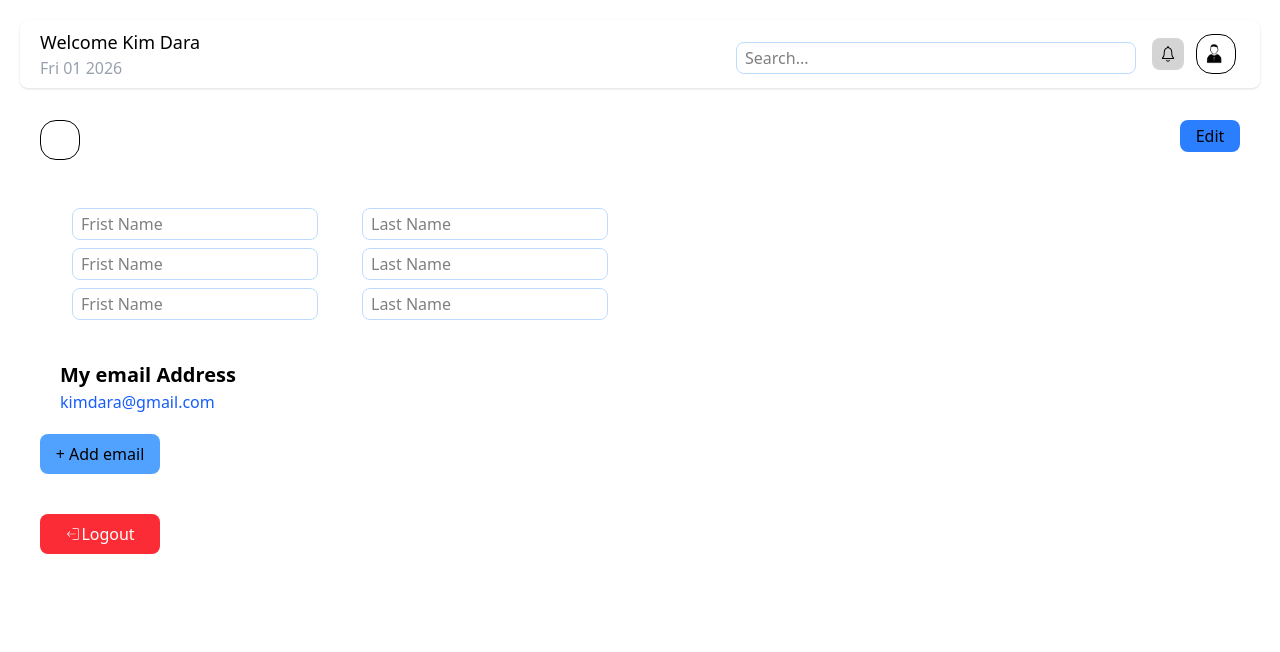
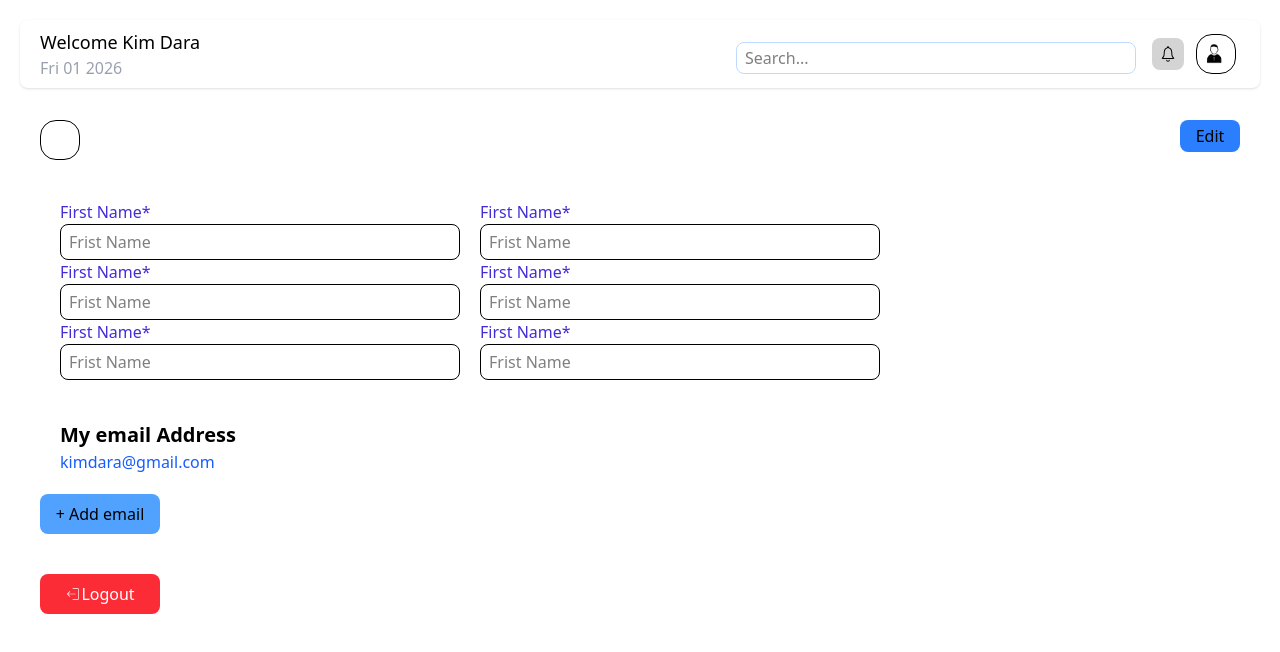
Before and after one commit to Kionyong/ecommerce1-with-next, a Next.js app: page /components/account in a window 1280 px wide. Shown: the top 652 px of the page. Built offline with nearby package versions, Linux system fonts and the light colour scheme.

Commit message:
5/4/2026/ Update folder account

```diff
--- a/next.config.ts
+++ b/next.config.ts
@@ -6,7 +6,7 @@ const nextConfig: NextConfig = {
     remotePatterns: [
       {
         protocol: "https",
-        hostname: "res.reres.cloudinary.com",
+        hostname: "**",
       }
     ],
   }
--- a/src/app/components/account/page.tsx
+++ b/src/app/components/account/page.tsx
@@ -41,16 +41,34 @@ export default function UserAccount() {
                         </div>
                         <form action="" className="w-1/2 p-5">
                               <div className="flex lg:flex-row justify-between flex-col">
-                                    <input type="text" name="" className="mr-3 rounded-lg border-blue-200 outline-0 border ms-8 h-8 sm:w-100 w-60 md:w-100 ps-2 mt-2 "placeholder="Frist Name" />
-                                    <input type="text" name="" className="mr-3 rounded-lg border-blue-200 outline-0 border ms-8 h-8 sm:w-100 w-60 md:w-100 ps-2 mt-2 " placeholder="Last Name" />
+                                    <div className="lg:w-auto ms-5">
+                                          <label htmlFor="" className="text-indigo-700">First Name*</label>
+                                          <input type="text" name="" className="border sm:w-100 w-60 h-9 outline-0 rounded-lg ps-2"placeholder="Frist Name" />
+                                    </div>
+                                    <div className="w-auto ms-5">
+                                          <label htmlFor="" className="text-indigo-700">First Name*</label>
+                                          <input type="text" name="" className="border sm:w-100 w-60 h-9 outline-0 rounded-lg ps-2" placeholder="Frist Name" />
+                                    </div>
                               </div>
                               <div className="flex lg:flex-row justify-between flex-col">
-                                    <input type="text" name="" className="mr-3 rounded-lg border-blue-200 outline-0 border ms-8 h-8 sm:w-100 w-60 md:w-100 ps-2 mt-2 " placeholder="Frist Name" />
-                                    <input type="text" name="" className="mr-3 rounded-lg border-blue-200 outline-0 border ms-8 h-8 sm:w-100 w-60 md:w-100 ps-2 mt-2 " placeholder="Last Name" />
+                                    <div className="lg:w-auto ms-5">
+                                          <label htmlFor="" className="text-indigo-700">First Name*</label>
+                                          <input type="text" name="" className="border sm:w-100 w-60 h-9 outline-0 rounded-lg ps-2" placeholder="Frist Name" />
+                                    </div>
+                                    <div className="w-auto ms-5">
+                                          <label htmlFor="" className="text-indigo-700">First Name*</label>
+                                          <input type="text" name="" className="border sm:w-100 w-60 h-9 outline-0 rounded-lg ps-2" placeholder="Frist Name" />
+                                    </div>
                               </div>
                               <div className="flex lg:flex-row justify-between flex-col">
-                                    <input type="text" name="" className="mr-3 rounded-lg border-blue-200 outline-0 border ms-8 h-8 sm:w-90 w-60 md:w-100 ps-2 mt-2 " placeholder="Frist Name" />
-                                    <input type="text" name="" className="mr-3 rounded-lg border-blue-200 outline-0 border ms-8 h-8 sm:w-90 w-60 md:w-100 ps-2 mt-2 " placeholder="Last Name" />
+                                    <div className="lg:w-auto ms-5">
+                                          <label htmlFor="" className="text-indigo-700">First Name*</label>
+                                          <input type="text" name="" className="border sm:w-100 w-60 h-9 outline-0 rounded-lg ps-2" placeholder="Frist Name" />
+                                    </div>
+                                    <div className="w-auto ms-5">
+                                          <label htmlFor="" className="text-indigo-700">First Name*</label>
+                                          <input type="text" name="" className="border sm:w-100 w-60 h-9 outline-0 rounded-lg ps-2" placeholder="Frist Name" />
+                                    </div>
                               </div>
                         </form>
                         <div className="ms-5 flex flex-col p-5">
```
Also changed, not shown: src/app/components/homeitem.tsx (+1 -1 lines).
